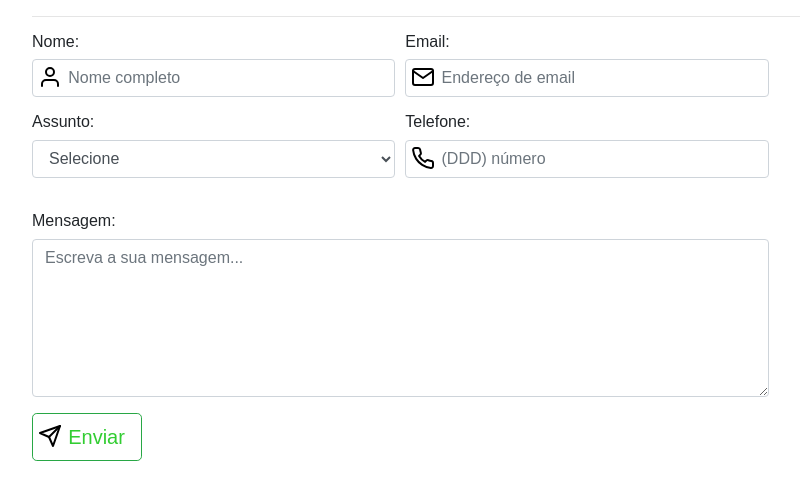
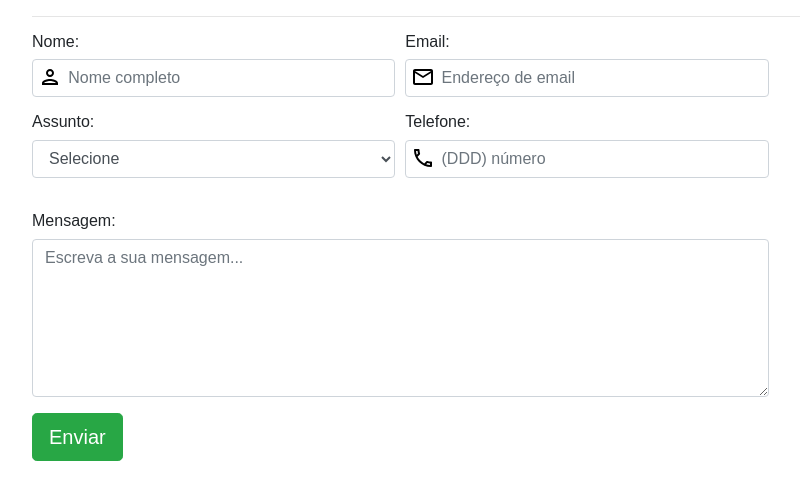
Before and after one commit to iDouglasD/formulario_contato, a PHP site: page / in a window 1280 px wide. Shown: the part 75-575 px from the top of the page, without its empty margins (53-853 px from the left). Run offline with PHP 8.4, Linux system fonts and the light colour scheme; some libraries are stand-ins or nearby versions.

Commit message:
Update icons and Readme

```diff
--- a/index.php
+++ b/index.php
@@ -91,7 +91,7 @@ session_start();
                             ></textarea>
                         </div>
                     </div>
-                    <input name="enviarContato" type="submit" value="Enviar" class="btn btn-success btn-lg send">
+                    <input name="enviarContato" type="submit" value="Enviar" class="btn btn-success btn-lg">
                     </input>
                 </form>
                 <div class="msg">
--- a/style.css
+++ b/style.css
@@ -42,17 +42,12 @@ body {
 
 /* BUTTONS */
 .btn.btn-success.btn-lg {
-    color: #32cd32;
+    color: #ffffff;
 }
 
 .btn.btn-success.btn-lg:hover {
-    color: #7cfc00;
+    background-color: #40e967;
     transition: ease-in-out 1s;
-}
-
-.btn.btn-success.btn-lg.send {
-    background: url(images/send.svg) no-repeat scroll 5px 10px;
-    padding-left: 2.2rem;
 }
 
 .msg {
```
Also changed, not shown: README.md, images/form.jpg, images/mail.svg, images/phone.svg, images/send.svg (deleted), images/user.svg.
